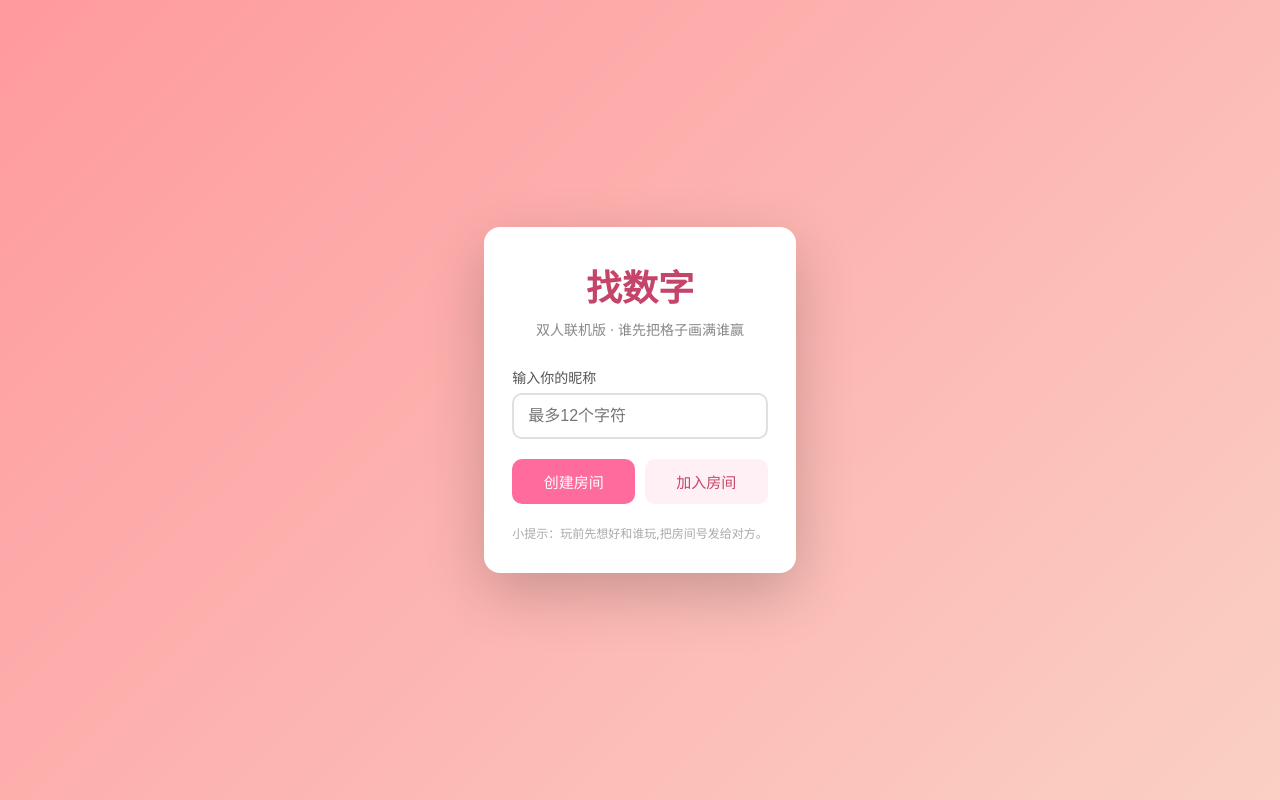
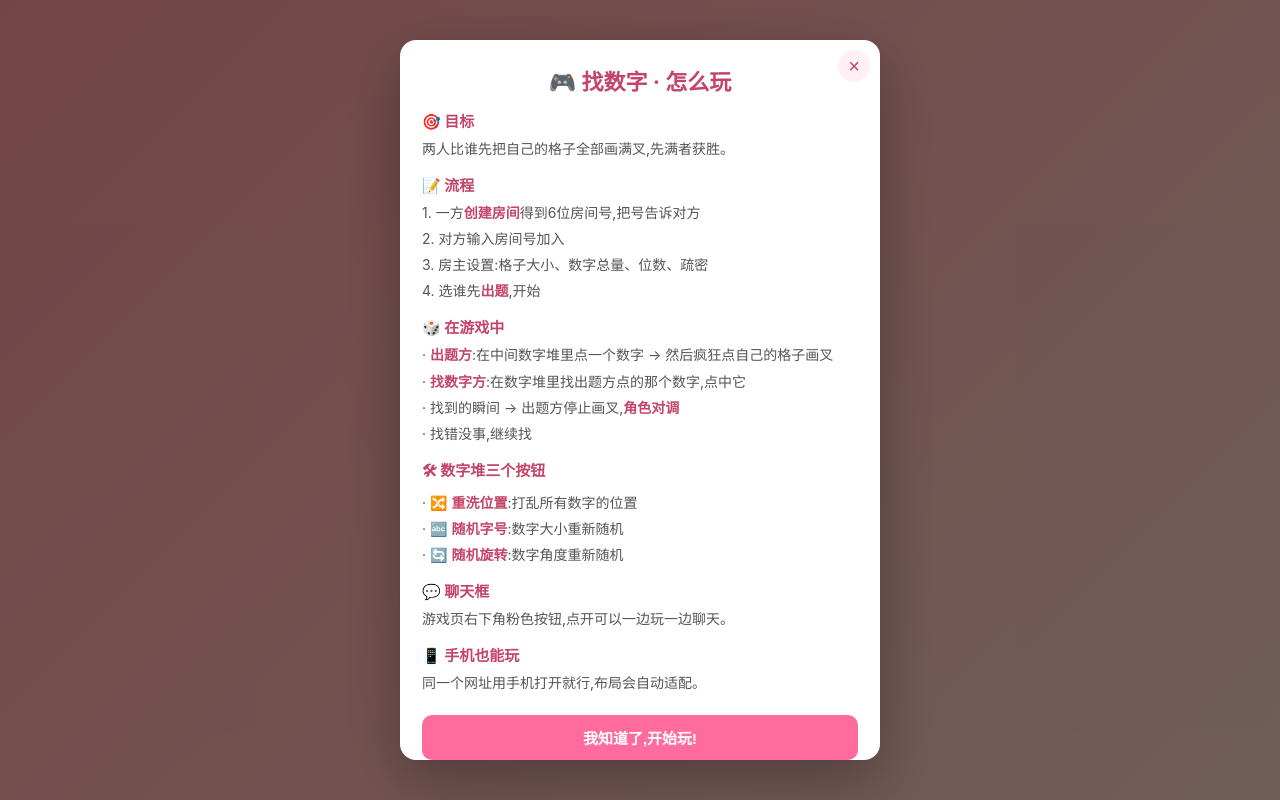
Before and after one commit to 110506-gyz/find-number, a website: page index.html in a window 1280 px wide. Drawn offline with Linux system fonts and the light colour scheme.

Commit message:
Add files via upload

```diff
--- a/index.html
+++ b/index.html
@@ -7,6 +7,42 @@
     <link rel="stylesheet" href="style.css">
 </head>
 <body>
+    <!-- 玩法说明弹窗(每次进入都弹,用户手动关闭) -->
+    <div class="how-to-overlay" id="how-to-overlay">
+        <div class="how-to-card">
+            <button class="how-to-close" id="how-to-close" type="button" aria-label="关闭">×</button>
+            <h2>🎮 找数字 · 怎么玩</h2>
+            <div class="how-to-body">
+                <h3>🎯 目标</h3>
+                <p>两人比谁先把自己的格子全部画满叉,先满者获胜。</p>
+
+                <h3>📝 流程</h3>
+                <p>1. 一方<b>创建房间</b>得到6位房间号,把号告诉对方</p>
+                <p>2. 对方输入房间号加入</p>
+                <p>3. 房主设置:格子大小、数字总量、位数、疏密</p>
+                <p>4. 选谁先<b>出题</b>,开始</p>
+
+                <h3>🎲 在游戏中</h3>
+                <p>· <b>出题方</b>:在中间数字堆里点一个数字 → 然后疯狂点自己的格子画叉</p>
+                <p>· <b>找数字方</b>:在数字堆里找出题方点的那个数字,点中它</p>
+                <p>· 找到的瞬间 → 出题方停止画叉,<b>角色对调</b></p>
+                <p>· 找错没事,继续找</p>
+
+                <h3>🛠 数字堆三个按钮</h3>
+                <p>· 🔀 <b>重洗位置</b>:打乱所有数字的位置</p>
+                <p>· 🔤 <b>随机字号</b>:数字大小重新随机</p>
+                <p>· 🔄 <b>随机旋转</b>:数字角度重新随机</p>
+
+                <h3>💬 聊天框</h3>
+                <p>游戏页右下角粉色按钮,点开可以一边玩一边聊天。</p>
+
+                <h3>📱 手机也能玩</h3>
+                <p>同一个网址用手机打开就行,布局会自动适配。</p>
+            </div>
+            <button class="how-to-ok" id="how-to-ok" type="button">我知道了,开始玩!</button>
+        </div>
+    </div>
+
     <!-- 页面1：欢迎页 -->
     <section id="page-welcome" class="page active">
         <div class="welcome-box">
--- a/style.css
+++ b/style.css
@@ -569,6 +569,106 @@ h2 {
     flex-wrap: wrap;
 }
 
+/* ========== 玩法说明弹窗 ========== */
+.how-to-overlay {
+    position: fixed;
+    inset: 0;
+    background: rgba(0, 0, 0, 0.55);
+    z-index: 1000;
+    display: flex;
+    align-items: center;
+    justify-content: center;
+    padding: 16px;
+    animation: fadeIn 0.2s ease-out;
+}
+
+.how-to-overlay[hidden] {
+    display: none;
+}
+
+@keyframes fadeIn {
+    from { opacity: 0; }
+    to { opacity: 1; }
+}
+
+.how-to-card {
+    background: #fff;
+    border-radius: 16px;
+    padding: 24px 22px 20px;
+    max-width: 480px;
+    width: 100%;
+    max-height: 90vh;
+    overflow-y: auto;
+    position: relative;
+    box-shadow: 0 20px 60px rgba(0, 0, 0, 0.3);
+}
+
+.how-to-card h2 {
+    color: #c44569;
+    font-size: 22px;
+    margin-bottom: 8px;
+    text-align: center;
+}
+
+.how-to-close {
+    position: absolute;
+    top: 10px;
+    right: 10px;
+    width: 32px;
+    height: 32px;
+    background: #fff0f5;
+    border: none;
+    border-radius: 50%;
+    cursor: pointer;
+    font-size: 20px;
+    line-height: 1;
+    color: #c44569;
+    transition: background 0.15s;
+}
+
+.how-to-close:hover {
+    background: #ffe0eb;
+}
+
+.how-to-body {
+    margin-top: 12px;
+}
+
+.how-to-body h3 {
+    color: #c44569;
+    margin: 14px 0 6px;
+    font-size: 15px;
+}
+
+.how-to-body p {
+    color: #555;
+    font-size: 14px;
+    line-height: 1.65;
+    margin-bottom: 3px;
+}
+
+.how-to-body b {
+    color: #c44569;
+}
+
+.how-to-ok {
+    margin-top: 18px;
+    width: 100%;
+    padding: 12px;
+    background: #ff6b9d;
+    color: #fff;
+    border: none;
+    border-radius: 10px;
+    cursor: pointer;
+    font-size: 15px;
+    font-weight: 600;
+    transition: background 0.15s;
+}
+
+.how-to-ok:hover {
+    background: #e85585;
+}
+
 /* ========== 聊天面板 ========== */
 .chat-panel {
     position: fixed;
```
